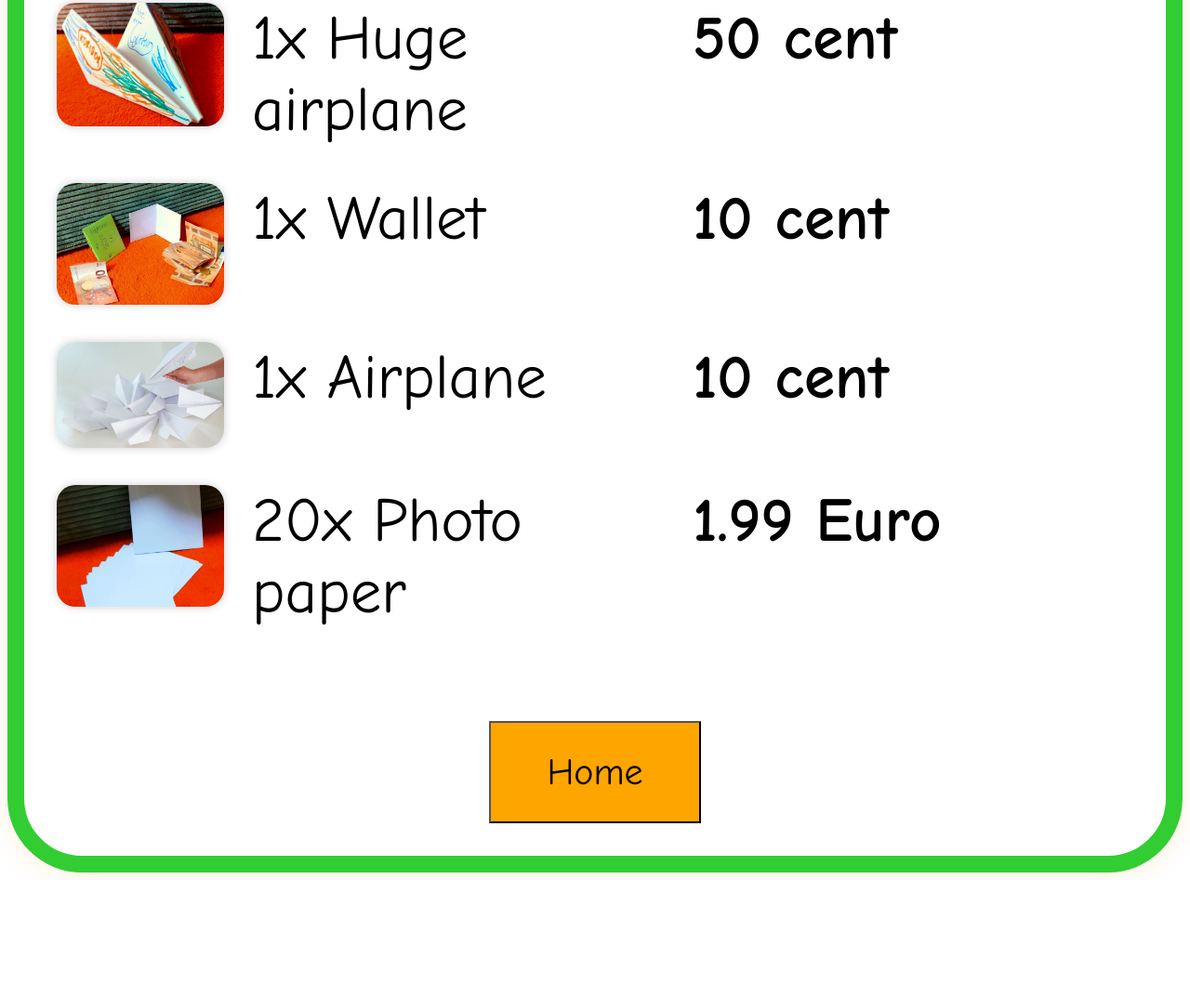
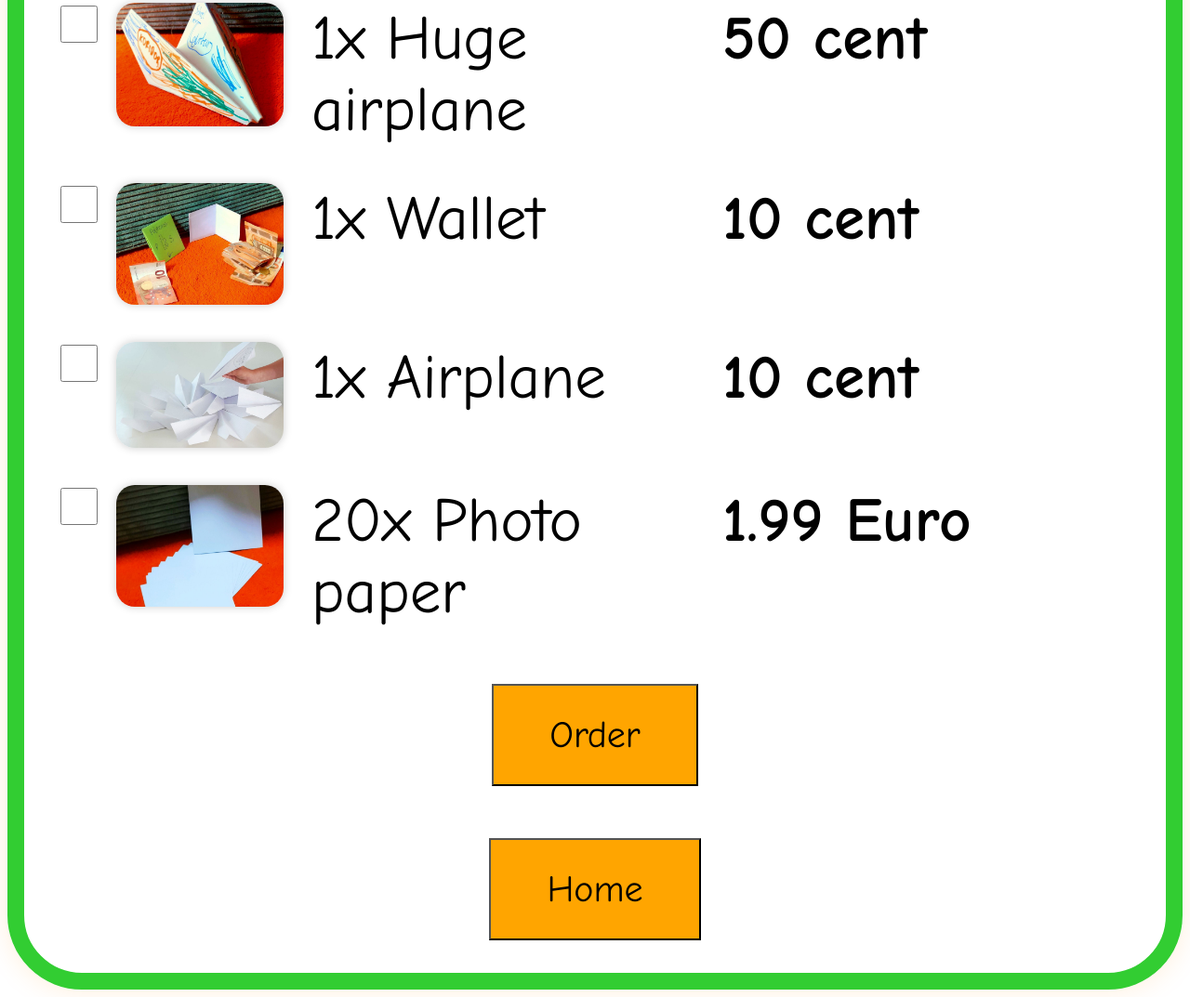
Before and after one commit to MegaTorg/koridor, a plain HTML site: page wares.html in a window 1280 px wide. Shown: the part 1004-2077 px from the top of the page at 93% size. Before the commit the page ends 1951 px from the top, so only its background shows below. Drawn offline with Linux system fonts and the light colour scheme.

Commit message:
feat: enhance order functionality with checkboxes and alerts in wares.html and wares_de.html

```diff
--- a/wares.html
+++ b/wares.html
@@ -1,45 +1,79 @@
 <html>
+  <head>
       <title>Koridor</title>
-    <head>
       <link rel="stylesheet" href="main.css">
+      <script>
+        function showOrder(event) {
+          event.preventDefault();
+          const checkboxes = document.querySelectorAll('input[type="checkbox"]:checked');
+          if (checkboxes.length === 0) {
+            alert("You didn't order anything!");
+            return;
+          }
+          let items = [];
+          checkboxes.forEach(cb => {
+            // Find the next sibling image, then the next two <p> elements for name and price
+            const img = cb.nextElementSibling;
+            const name = img.nextElementSibling?.textContent || '';
+            const price = img.nextElementSibling?.nextElementSibling?.textContent || '';
+            items.push(`${name.trim()} — ${price.trim()}`);
+          });
+          alert("You ordered:\n\n" + items.join('\n'));
+        }
+      </script>
   </head>
 <body>
   <div style="display: flex; flex-direction: column; align-items: center; border: 18px solid limegreen; border-radius: 80px; padding: 35px; box-shadow: 0 0 30px 0 rgba(255,140,0,0.15);">
     <img src="Drawing.png" alt="Drawing" border="0" width="250px" style="display: block; margin: 0 auto;">
     <h1 style="font-size: 120px; font-family: 'Comic Sans MS', 'Comic Sans', cursive; text-align: center;">Wares</h1>
+
+    <form action="#" method="post" style="width: 100%;" onsubmit="showOrder(event)">
       <div style="width: 100%; display: flex; flex-direction: row; align-items: flex-start; margin-top: 40px;">
+        <input type="checkbox" name="order[]" value="Labyrint" style="margin-right: 20px; width: 40px; height: 40px;">
         <img src="Labyrinth.jpg" alt="Labyrinth" style="width: 180px; height: auto; margin-right: 30px; border-radius: 20px; box-shadow: 0 0 10px #ccc; float: left;">
         <p class="my-image">1x Labyrint</p>
         <p class="my-image"><b>50 cent</b></p>
       </div>
       <div style="width: 100%; display: flex; flex-direction: row; align-items: flex-start; margin-top: 40px;">
+        <input type="checkbox" name="order[]" value="Notepads" style="margin-right: 20px; width: 40px; height: 40px;">
         <img src="notepads2.jpeg" alt="Notepads" style="width: 180px; height: auto; margin-right: 30px; border-radius: 20px; box-shadow: 0 0 10px #ccc; float: left;">
         <p class="my-image">1x Notepads</p>
         <p class="my-image"><b>50 cent</b></p>
       </div>
       <div style="width: 100%; display: flex; flex-direction: row; align-items: flex-start; margin-top: 40px;">
+        <input type="checkbox" name="order[]" value="Huge airplane" style="margin-right: 20px; width: 40px; height: 40px;">
         <img src="Airrplanes.jpeg" alt="Notepads" style="width: 180px; height: auto; margin-right: 30px; border-radius: 20px; box-shadow: 0 0 10px #ccc; float: left;">
         <p class="my-image">1x Huge airplane</p>
         <p class="my-image"><b>50 cent</b></p>
       </div>
       <div style="width: 100%; display: flex; flex-direction: row; align-items: flex-start; margin-top: 40px;">
+        <input type="checkbox" name="order[]" value="Wallet" style="margin-right: 20px; width: 40px; height: 40px;">
         <img src="Wallett.jpeg" alt="Notepads" style="width: 180px; height: auto; margin-right: 30px; border-radius: 20px; box-shadow: 0 0 10px #ccc; float: left;">
         <p class="my-image">1x Wallet</p>
         <p class="my-image"><b>10 cent</b></p>
       </div>
       <div style="width: 100%; display: flex; flex-direction: row; align-items: flex-start; margin-top: 40px;">
+        <input type="checkbox" name="order[]" value="Airplane" style="margin-right: 20px; width: 40px; height: 40px;">
         <img src="small airplanes.jpeg" alt="Notepads" style="width: 180px; height: auto; margin-right: 30px; border-radius: 20px; box-shadow: 0 0 10px #ccc; float: left;">
         <p class="my-image">1x Airplane</p>
         <p class="my-image"><b>10 cent </b></p>
       </div>
       <div style="width: 100%; display: flex; flex-direction: row; align-items: flex-start; margin-top: 40px;">
+        <input type="checkbox" name="order[]" value="Photo paper" style="margin-right: 20px; width: 40px; height: 40px;">
         <img src="Paer.jpeg" alt="Notepads" style="width: 180px; height: auto; margin-right: 30px; border-radius: 20px; box-shadow: 0 0 10px #ccc; float: left;">
         <p class="my-image">20x Photo paper</p>
         <p class="my-image"><b>1.99 Euro </b></p>
       </div>
-  <div style="display: flex; justify-content: center; margin-top: 100px;">
+      <div style="display: flex; justify-content: center; margin-top: 60px;">
+        <button type="submit" style="font-size: 40px; padding: 30px 60px; font-family: 'Comic Sans MS', 'Comic Sans', cursive; background-color: orange;">Order</button>
+      </div>
+    </form>
+    <div style="display: flex; justify-content: center; margin-top: 40px;">
       <button onclick="location.href='index.html'" style="font-size: 40px; padding: 30px 60px; font-family: 'Comic Sans MS', 'Comic Sans', cursive; background-color: orange;">Home</button>
     </div>
   </div>
 </body>
 </html>
+</html></body>  </div>  </div>
+</body>
+</html>
```
Also changed, not shown: wares_de.html (+30 -2 lines). Lines whose indentation alone changed are shown as unchanged.
